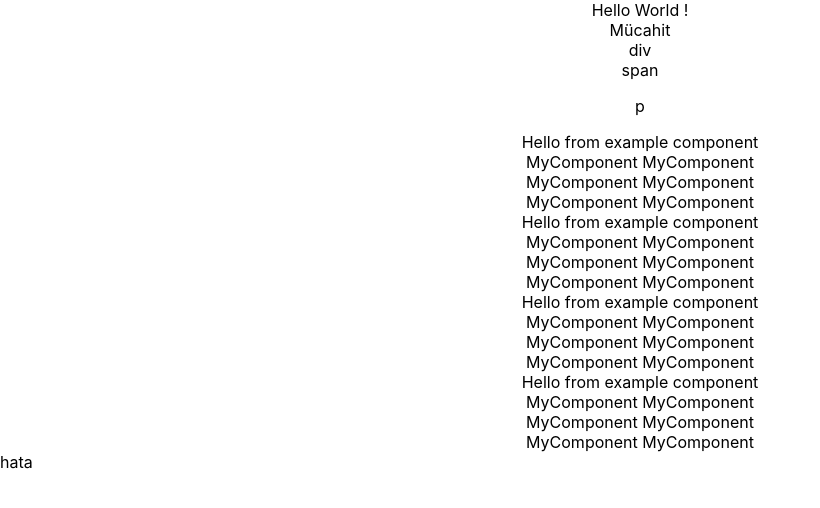
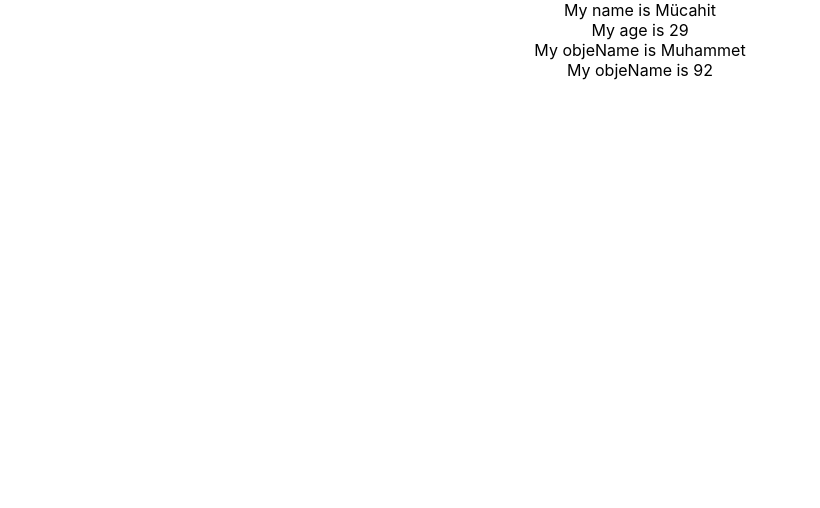
Before and after one commit to mucahitcetinkaya/React_Egitimi_1, a React (Create React App) app in the folder react-learn/: page / in a window 1280 px wide. Shown: the top 508 px of the page, without its empty margins (0-820 px from the left). Built offline with nearby package versions, Linux system fonts and the light colour scheme.

Commit message:
Ders 6 Dinamik Değerleri Ekranda Gösterme ve Çağırma
Bölüm 2 : React Kurulumu ve Bileşen Oluşturup Kullanma
Ders 6 Dinamik Değerleri Ekranda Gösterme ve Çağırma

```diff
--- /dev/null
+++ b/react-learn/src/Ders/B2D6.js
@@ -0,0 +1,27 @@
+import '../App.css';
+import Example from '../components/B2D6/Example';
+
+///////////////////////////////////////////////////////////////////////////////////
+// Bölüm 2 : React Kurulumu ve Bileşen Oluşturup Kullanma
+//////////////////////////////////////////////////////////////////////////////////
+
+// Ders 6 Dinamik Değerleri Ekranda Gösterme ve Çağırma
+
+function B2D6() {
+
+    return (
+        <>
+            <div className="App">
+                <Example />
+            </div>
+        </>
+    );
+}
+
+export default B2D6;
+
+// Ders 6 Notları
+
+/*
+example ı bozmamak için bolum 6 example1 de yazdım oraya gidelim
+*/
--- /dev/null
+++ b/react-learn/src/components/B2D6/Example.js
@@ -0,0 +1,22 @@
+function Example() {
+    const name = "Mücahit";
+    const age = 29;
+    const obje = {
+        objeName: "Muhammet",
+        objeAge: 92,
+    };
+
+    return (
+        <>
+            <div>My name is {name}</div>
+            <div>My age is {age}</div>
+            <div>My objeName is {obje.objeName}</div>
+            <div>My objeName is {obje.objeAge}</div>
+        </>
+    );
+}
+export default Example;
+
+/*
+degisken ve obje tanımlamayı gorduk
+*/
--- a/react-learn/src/index.js
+++ b/react-learn/src/index.js
@@ -3,14 +3,17 @@ import ReactDOM from 'react-dom/client';
 import './index.css';
 //import App from './App';
 import reportWebVitals from './reportWebVitals';
-import B2D5 from './Ders/B2D5';
+//import B2D5 from './Ders/B2D5';
+import B2D6 from './Ders/B2D6';
+
 
 const root = ReactDOM.createRoot(document.getElementById('root'));
 root.render(
   // <React.StrictMode>
   //   <App />
   // </React.StrictMode>
-  <B2D5 />
+  // <B2D5 />
+  <B2D6 />
 );
 
 // If you want to start measuring performance in your app, pass a function
```
Also changed, not shown: react-learn/Notlar/6 - Ders 6 Dinamik Değerleri Ekranda Gösterme ve Çağırma.txt (added).
